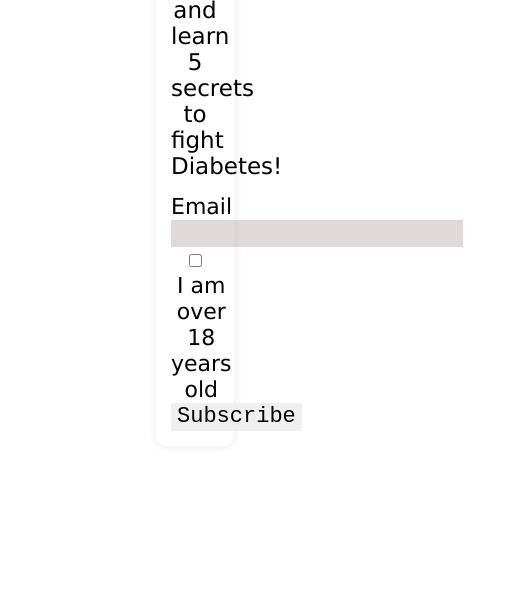
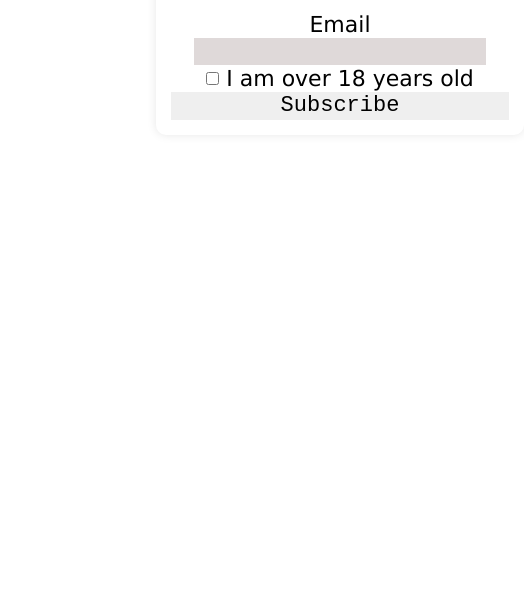
Before and after one commit to mudassir-baksh-itmd362/lab3, a plain HTML site: page index.html in a window 390 px wide. Shown: the part 319-921 px from the top of the page, 524 px wide, since content can reach past the window. After the commit the page ends 844 px from the top, so only its background shows below. Drawn offline with nearby package versions, Linux system fonts and the light colour scheme.

Commit message:
style.css
adding media query

```diff
--- a/css/style.css
+++ b/css/style.css
@@ -2,11 +2,9 @@ body {
     text-align: center;
 }
 
-form {
-    border-style: solid;
-}
-
 #content {
+    align-self: center;
+    width: 100%;
     margin: 130px;
     border-radius: 10px;
     box-shadow: 0 0 10px rgba(0, 0, 0, 0.1);
@@ -28,8 +26,6 @@ form p {
 input[type="email"]{
     background-color: rgba(131, 105, 105, 0.253);
     border: none;
-
-
 }
 
 label[for="age-verification"] {
@@ -55,3 +51,13 @@ input[type="submit"] {
     width: 100%;
   }
 }
+
+@media (max-width: 752px) {
+    form {
+      width: fit-content;
+      min-width: 90%;
+    }
+    input[type="submit"] {
+      width: 100%;
+    }
+  }
```
